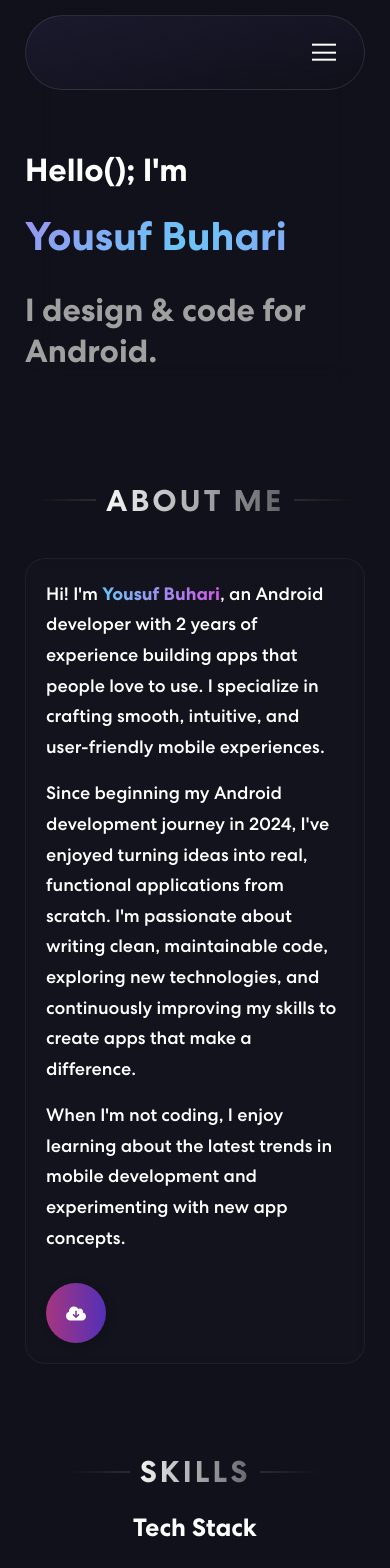
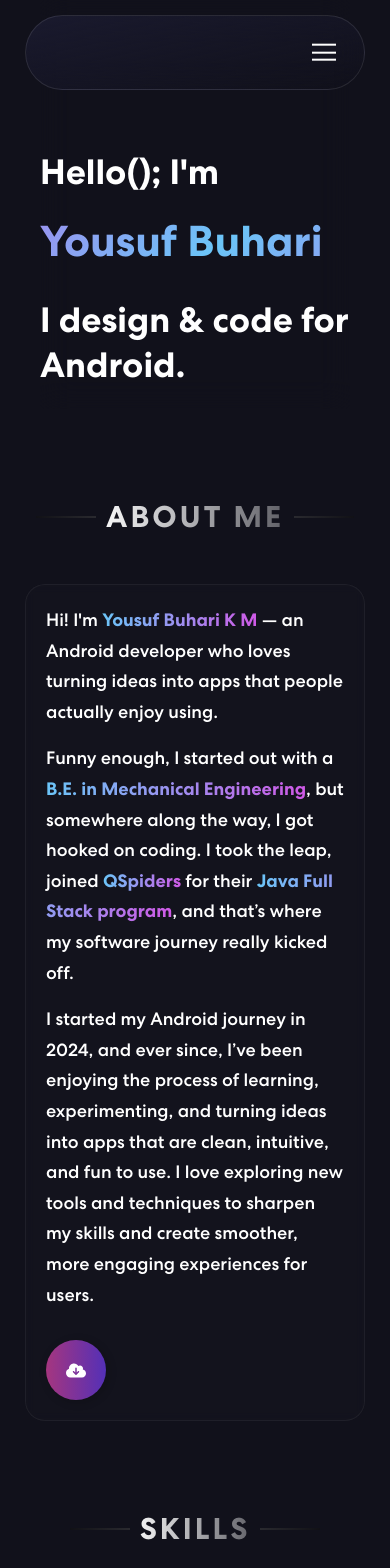
Before and after one commit to yousufbuhari/yousuf-buhari-portfolio, a React (Create React App) app: page / in a window 390 px wide. Shown: the top 1568 px of the page. Built offline with nearby package versions, Linux system fonts and the light colour scheme; no server answers.

Commit message:
Content changes in About Me, fixed alignment changes

```diff
--- a/src/App.css
+++ b/src/App.css
@@ -38,6 +38,12 @@ html {
   scroll-padding-top: 75px;
 }
 
+:root {
+  --button-gradient: linear-gradient(90.21deg, #aa367c -5.91%, #4a2fbd 111.58%);
+  --text-gradient: linear-gradient(90deg, #ffffff, rgba(255, 255, 255, 0.3));
+  --about-gradient: linear-gradient(90deg, #6bc5f8, #cf59e6);
+}
+
 /* ********** Loader Css********* */
 #loader {
   background-color: #11111b;
@@ -59,7 +65,7 @@ html {
 .loader-dots div {
   width: 16px;
   height: 16px;
-  background: linear-gradient(90.21deg, #aa367c -5.91%, #4a2fbd 111.58%);
+  background: var(--button-gradient);
   border-radius: 50%;
   animation: bounce 1s infinite;
   animation-timing-function: ease-in-out;
@@ -146,7 +152,7 @@ html {
   width: 100%;
 }
 .spotlight-heading {
-  background: linear-gradient(90deg, #ffffff, rgba(255, 255, 255, 0.3));
+  background: var(--text-gradient);
   -webkit-background-clip: text;
   -webkit-text-fill-color: transparent;
   font-size: 30px;
@@ -198,6 +204,7 @@ html {
 @media (max-width: 480px) {
   .spotlight-container {
     padding: 15px 0;
+    margin-bottom: 30px;
   }
   .spotlight-heading {
     padding: 0 10px;
@@ -236,7 +243,7 @@ html {
   width: 60px;
   height: 60px;
   position: absolute;
-  background: linear-gradient(90.21deg, #aa367c -5.91%, #4a2fbd 111.58%);
+  background: var(--button-gradient);
   border-radius: 50%;
   transform: scale(0);
   transition: transform 0.3s ease-in-out;
@@ -383,7 +390,7 @@ nav.navbar .navbar-toggler.expanded .navbar-toggler-icon {
 }
 
 .navbar-text {
-  background: linear-gradient(90deg, #ffffff, rgba(255, 255, 255, 0.3));
+  background: var(--text-gradient);
   -webkit-background-clip: text;
   -webkit-text-fill-color: transparent;
   white-space: nowrap;
@@ -503,7 +510,7 @@ nav.navbar .navbar-toggler.expanded .navbar-toggler-icon {
   position: relative;
   overflow: hidden;
   max-width: calc(100% - 300px);
-  padding: 150px 20px 80px 20px;
+  padding: 150px 0px;
   margin: 0 auto;
   backdrop-filter: blur(15px);
   -webkit-backdrop-filter: blur(15px);
@@ -544,7 +551,7 @@ nav.navbar .navbar-toggler.expanded .navbar-toggler-icon {
 .banner-heading {
   font-size: clamp(1.5rem, 5vw, 2.5rem);
   font-weight: 500;
-  color: #a0a0a0;
+  color: var(--text-gradient);
   margin-top: 10px;
   line-height: 1.4;
 }
@@ -576,48 +583,52 @@ nav.navbar .navbar-toggler.expanded .navbar-toggler-icon {
 /* Mobile Responsive Banner */
 @media (max-width: 992px) {
   .banner {
-    max-width: calc(100% - 85px);
-    padding: 150px 70px 50px 70px;
+    max-width: calc(100% - 200px);
+    padding: 150px 0px;
+  }
+}
+
+@media (max-width: 850px) {
+  .banner {
+    max-width: calc(100% - 170px);
+    padding: 150px 0px;
+  }
+}
+
+@media (max-width: 800px) {
+  .banner {
+    max-width: calc(100% - 130px);
+    padding: 150px 0px;
   }
 }
 
 @media (max-width: 768px) {
   .banner {
-    max-width: calc(100% - 80px);
-    padding: 180px 10px 0 10px;
-  }
-  .banner h1 {
-    font-size: clamp(2rem, 6vw, 2.5rem);
-  }
-  #name {
-    font-size: clamp(2.5rem, 10vw, 3.5rem);
-    display: inline-block;
-  }
-  .banner-heading {
-    font-size: clamp(1.2rem, 4vw, 1.8rem);
+    max-width: calc(100% - 90px);
+    padding: 150px 0px;
   }
 }
 
 @media (max-width: 480px) {
   .banner {
-    max-width: calc(100% - 50px);
+    max-width: calc(100% - 80px);
     padding: 150px 0 0 0;
     text-align: left;
   }
   .banner h1 {
-    font-size: clamp(2rem, 5vw, 2rem);
+    font-size: clamp(2.2rem, 5vw, 2rem);
     text-align: left;
     line-height: 1.3;
   }
   #name {
-    font-size: clamp(2.5rem, 8vw, 2.5rem);
+    font-size: clamp(2.7rem, 8vw, 2.5rem);
     display: inline-block;
     white-space: nowrap;
     text-align: left;
     line-height: 1.2;
   }
   .banner-heading {
-    font-size: clamp(1rem, 3vw, 1.5rem);
+    font-size: clamp(1.2rem, 3vw, 1.5rem);
     text-align: left;
   }
 }
@@ -630,10 +641,14 @@ nav.navbar .navbar-toggler.expanded .navbar-toggler-icon {
 }
 
 .about-text-container {
-  padding: 60px 0;
+  display: flex;
+  flex-direction: column;
+  justify-content: space-between;
+  height: 100%;
+  position: relative;
+  padding: 40px;
   background: rgba(255, 255, 255, 0.01);
   border-radius: 20px;
-  margin-top: 20px;
   border: 1px solid rgba(255, 255, 255, 0.05);
   backdrop-filter: blur(5px);
   -webkit-backdrop-filter: blur(5px);
@@ -654,7 +669,7 @@ nav.navbar .navbar-toggler.expanded .navbar-toggler-icon {
 }
 
 .about p strong {
-  background: linear-gradient(90deg, #6bc5f8, #cf59e6);
+  background: var(--about-gradient);
   -webkit-background-clip: text;
   -webkit-text-fill-color: transparent;
   background-clip: text;
@@ -663,15 +678,6 @@ nav.navbar .navbar-toggler.expanded .navbar-toggler-icon {
 
 .about p:last-child {
   margin-bottom: 0;
-}
-
-.about-text-container {
-  display: flex;
-  flex-direction: column;
-  justify-content: space-between;
-  height: 100%;
-  position: relative;
-  padding: 40px;
 }
 
 .resume-btn {
@@ -683,7 +689,7 @@ nav.navbar .navbar-toggler.expanded .navbar-toggler-icon {
   border: none;
   border-radius: 50%;
   box-shadow: 2px 2px 10px rgba(0, 0, 0, 0.199);
-  background: linear-gradient(90.21deg, #aa367c -5.91%, #4a2fbd 111.58%);
+  background: var(--button-gradient);
   position: relative;
   align-items: center;
   transition: all 0.3s ease;
@@ -746,7 +752,7 @@ nav.navbar .navbar-toggler.expanded .navbar-toggler-icon {
     padding: 50px 0;
   }
   .about-text-container {
-    /* padding: 30px; */
+    padding-top: 30px;
   }
 }
 
@@ -755,7 +761,7 @@ nav.navbar .navbar-toggler.expanded .navbar-toggler-icon {
     padding: 40px 0;
   }
   .about-text-container {
-    padding: 25px;
+    margin-top: 25px;
   }
   .about p {
     font-size: 18px;
@@ -798,8 +804,8 @@ nav.navbar .navbar-toggler.expanded .navbar-toggler-icon {
 
 .skill-box {
   margin-top: 10px;
-  width: 160px;
-  height: 160px;
+  width: 150px;
+  height: 150px;
   display: flex;
   align-items: center;
   justify-content: center;
@@ -869,8 +875,8 @@ nav.navbar .navbar-toggler.expanded .navbar-toggler-icon {
     font-size: 35px;
   }
   .skill-box {
-    width: 160px;
-    height: 160px;
+    width: 150px;
+    height: 150px;
     margin-top: 20px;
   }
   .skill-box img {
@@ -895,15 +901,14 @@ nav.navbar .navbar-toggler.expanded .navbar-toggler-icon {
     max-width: calc(100% - 30px);
   }
   .skill-box-wrapper {
-    display: grid;
-    grid-template-columns: repeat(2, 1fr);
-    margin: 0;
-    padding: 20px;
-    justify-items: center;
+    display: flex;
+    flex-wrap: wrap;
+    justify-content: center;
+    gap: 20px;
   }
   .skill-box {
-    width: 150px;
-    height: 150px;
+    width: 140px;
+    height: 140px;
     margin-top: 10px;
   }
   .tech-stack-highlight {
@@ -981,7 +986,7 @@ nav.navbar .navbar-toggler.expanded .navbar-toggler-icon {
 .project-title {
   font-size: 1.5rem;
   font-weight: 700;
-  background: linear-gradient(90deg, #ffffff, rgba(255, 255, 255, 0.3));
+  background: var(--text-gradient);
   -webkit-background-clip: text;
   -webkit-text-fill-color: transparent;
   margin: 0;
@@ -1020,7 +1025,12 @@ nav.navbar .navbar-toggler.expanded .navbar-toggler-icon {
   left: -100%;
   width: 100%;
   height: 100%;
-  background: linear-gradient(90deg,transparent, rgba(107, 197, 248, 0.1),transparent);
+  background: linear-gradient(
+    90deg,
+    transparent,
+    rgba(107, 197, 248, 0.1),
+    transparent
+  );
   transition: left 0.6s ease;
   z-index: 0;
 }
@@ -1074,7 +1084,7 @@ nav.navbar .navbar-toggler.expanded .navbar-toggler-icon {
   min-width: 140px;
   font-size: 16px;
   display: inline-size;
-  background: linear-gradient(90deg, #6bc5f8, #cf59e6);
+  background: var(--about-gradient);
   -webkit-background-clip: text;
   -webkit-text-fill-color: transparent;
   transition: all 0.3s ease;
@@ -1088,7 +1098,7 @@ nav.navbar .navbar-toggler.expanded .navbar-toggler-icon {
   left: 0;
   width: 0;
   height: 2px;
-  background: linear-gradient(90deg, #6bc5f8, #cf59e6);
+  background: var(--about-gradient);
   transition: width 0.3s ease;
 }
 
@@ -1122,7 +1132,7 @@ nav.navbar .navbar-toggler.expanded .navbar-toggler-icon {
   border: none;
   border-radius: 50%;
   box-shadow: 2px 2px 10px rgba(0, 0, 0, 0.199);
-  background: linear-gradient(90.21deg, #aa367c -5.91%, #4a2fbd 111.58%);
+  background: var(--button-gradient);
   position: relative;
   align-items: center;
   transition: all 0.3s ease;
@@ -1217,7 +1227,7 @@ nav.navbar .navbar-toggler.expanded .navbar-toggler-icon {
     min-width: 90px;
     font-size: 16px;
     display: inline-size;
-    background: linear-gradient(90deg, #6bc5f8, #cf59e6);
+    background: var(--about-gradient);
     -webkit-background-clip: text;
     -webkit-text-fill-color: transparent;
   }
@@ -1235,7 +1245,7 @@ nav.navbar .navbar-toggler.expanded .navbar-toggler-icon {
   .project-wrapper {
     max-width: 100%;
     width: 100%;
-    padding: 0 20px;
+    padding: 0px 20px;
     margin: 0;
     box-sizing: border-box;
   }
@@ -1258,7 +1268,7 @@ nav.navbar .navbar-toggler.expanded .navbar-toggler-icon {
     min-width: 90px;
     font-size: 16px;
     display: inline-size;
-    background: linear-gradient(90deg, #6bc5f8, #cf59e6);
+    background: var(--about-gradient);
     -webkit-background-clip: text;
     -webkit-text-fill-color: transparent;
   }
@@ -1284,6 +1294,7 @@ nav.navbar .navbar-toggler.expanded .navbar-toggler-icon {
 .contact img {
   width: 100%;
 }
+
 .contact form input,
 .contact form textarea {
   width: 100%;
@@ -1333,7 +1344,7 @@ nav.navbar .navbar-toggler.expanded .navbar-toggler-icon {
   font-weight: bold;
   font-size: 20px;
   box-shadow: 2px 2px 10px rgba(0, 0, 0, 0.199);
-  background: linear-gradient(90.21deg, #aa367c -5.91%, #4a2fbd 111.58%);
+  background: var(--button-gradient);
   position: relative;
   align-items: center;
   transition: all 0.4s cubic-bezier(0.175, 0.885, 0.32, 1.275);
@@ -1349,9 +1360,15 @@ nav.navbar .navbar-toggler.expanded .navbar-toggler-icon {
 }
 
 @keyframes gradientMove {
-  0% { background-position: 0% 50%; }
-  50% { background-position: 100% 50%; }
-  100% { background-position: 0% 50%; }
+  0% {
+    background-position: 0% 50%;
+  }
+  50% {
+    background-position: 100% 50%;
+  }
+  100% {
+    background-position: 0% 50%;
+  }
 }
 
 .contact form button span {
@@ -1367,7 +1384,7 @@ nav.navbar .navbar-toggler.expanded .navbar-toggler-icon {
     justify-items: center;
   }
   .contact img {
-    width: 80%;
+    width: 100%;
   }
 }
 
@@ -1376,12 +1393,20 @@ nav.navbar .navbar-toggler.expanded .navbar-toggler-icon {
     padding: 0 40px 70px 40px;
     justify-items: center;
   }
+  .contact form button:hover {
+    transform: scale(1.05);
+    background: linear-gradient(270deg, #4a2fbd, #aa367c);
+  }
 }
 
 @media (max-width: 480px) {
   .contact {
     padding: 0 20px 70px 20px;
     justify-items: center;
+  }
+  .contact form button:hover {
+    transform: scale(1.05);
+    background: linear-gradient(270deg, #4a2fbd, #aa367c);
   }
 }
 
@@ -1415,7 +1440,7 @@ nav.navbar .navbar-toggler.expanded .navbar-toggler-icon {
 }
 
 .footer-text {
-  background: linear-gradient(90deg, #ffffff, rgba(255, 255, 255, 0.3));
+  background: var(--text-gradient);
   -webkit-background-clip: text;
   -webkit-text-fill-color: transparent;
   font-weight: 600;
--- a/src/components/AboutMe.js
+++ b/src/components/AboutMe.js
@@ -17,23 +17,25 @@ export const AboutMe = () => {
       <div className="about-text-container">
         <div>
           <p data-aos="fade-up">
-            Hi! I'm <strong>Yousuf Buhari</strong>, an Android developer with 2
-            years of experience building apps that people love to use. I
-            specialize in crafting smooth, intuitive, and user-friendly mobile
-            experiences.
+            Hi! I'm <strong>Yousuf Buhari K M</strong> — an Android developer
+            who loves turning ideas into apps that people actually enjoy using.
           </p>
 
           <p data-aos="fade-up">
-            Since beginning my Android development journey in 2024, I've enjoyed
-            turning ideas into real, functional applications from scratch. I'm
-            passionate about writing clean, maintainable code, exploring new
-            technologies, and continuously improving my skills to create apps
-            that make a difference.
+            Funny enough, I started out with a{" "}
+            <strong>B.E. in Mechanical Engineering</strong>, but somewhere along
+            the way, I got hooked on coding. I took the leap, joined{" "}
+            <strong>QSpiders</strong> for their{" "}
+            <strong>Java Full Stack program</strong>, and that’s where my
+            software journey really kicked off.
           </p>
 
           <p data-aos="fade-up">
-            When I'm not coding, I enjoy learning about the latest trends in
-            mobile development and experimenting with new app concepts.
+            I started my Android journey in 2024, and ever since, I’ve been
+            enjoying the process of learning, experimenting, and turning ideas
+            into apps that are clean, intuitive, and fun to use. I love
+            exploring new tools and techniques to sharpen my skills and create
+            smoother, more engaging experiences for users.
           </p>
         </div>
 
--- a/src/components/Footer.js
+++ b/src/components/Footer.js
@@ -7,7 +7,7 @@ export const Footer = () => {
   return (
     <footer className="footer" aria-label="Site footer">
       <div className="footer-inner">
-        <span className="footer-text">©️ {currentYear} Yousuf Buhari</span>
+        <span className="footer-text">&#169; {currentYear} Yousuf Buhari K M</span>
         <span className="footer-divider" aria-hidden="true">•</span>
         <span className="footer-rights">All rights reserved.</span>
       </div>
```
